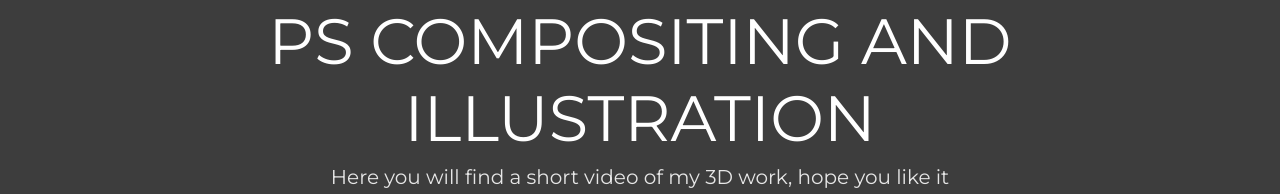
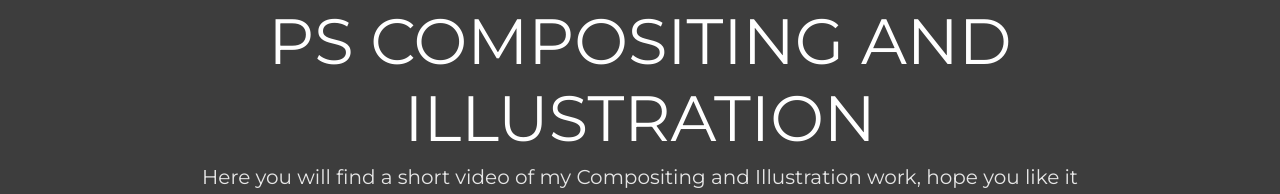
Before and after one commit to Zardigan/glowing-couscous, a plain HTML site: page index.html in a window 1280 px wide. Shown: the part 3041-3235 px from the top of the page. Drawn offline with nearby package versions, Linux system fonts and the light colour scheme; some packages are replaced by stand-ins of ours; grey boxes are pictures that could not be loaded; a script that the page names is missing.

Commit message:
Update index.html

```diff
--- a/index.html
+++ b/index.html
@@ -277,7 +277,7 @@ It wasn't working as I wanted it to :( turns out the key was the "first, second
         <div class="container">
             <div class="col-12 text-center mb-2 video">
                 <!--Youtube Illustration Video-->
-                    <h5>Here you will find a short video of my 3D work, hope you like it</h5>
+                    <h5>Here you will find a short video of my Compositing and Illustration work, hope you like it</h5>
                     <iframe
                     width="560"
                     height="315"
```
